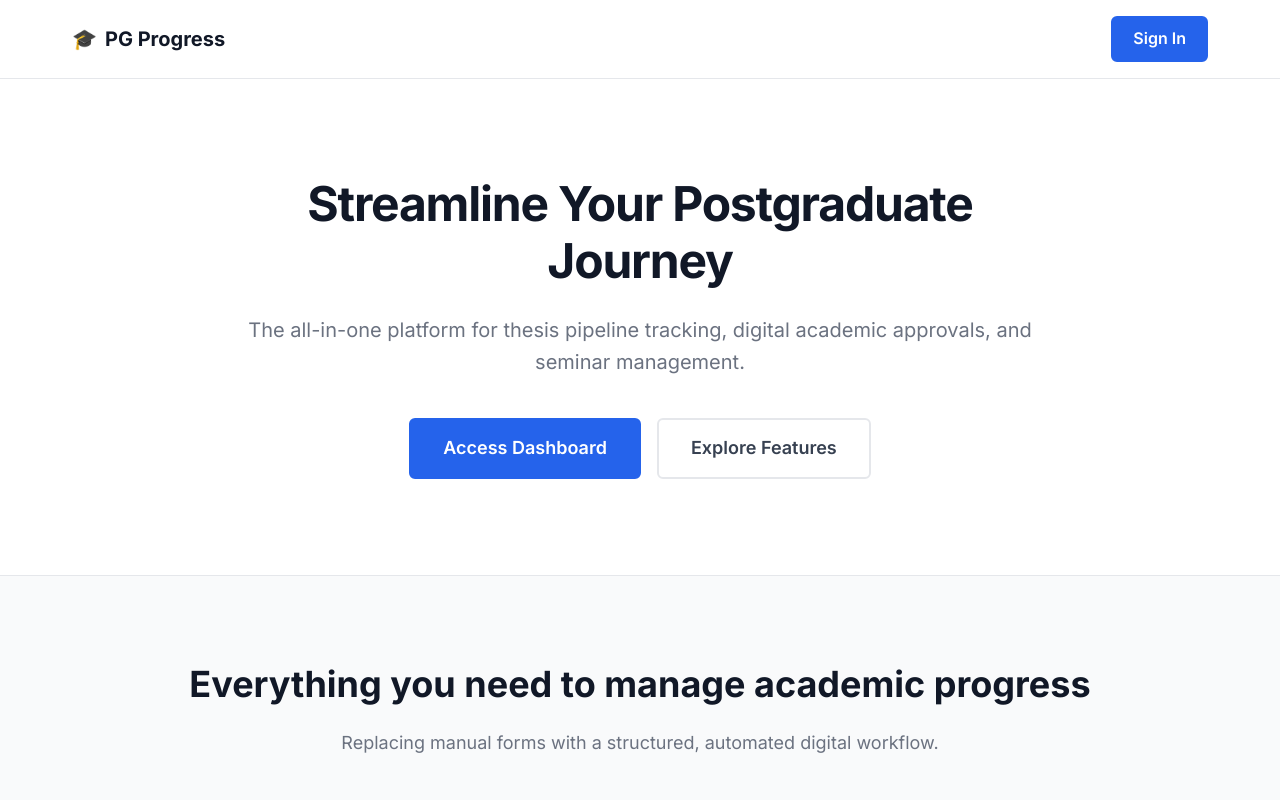
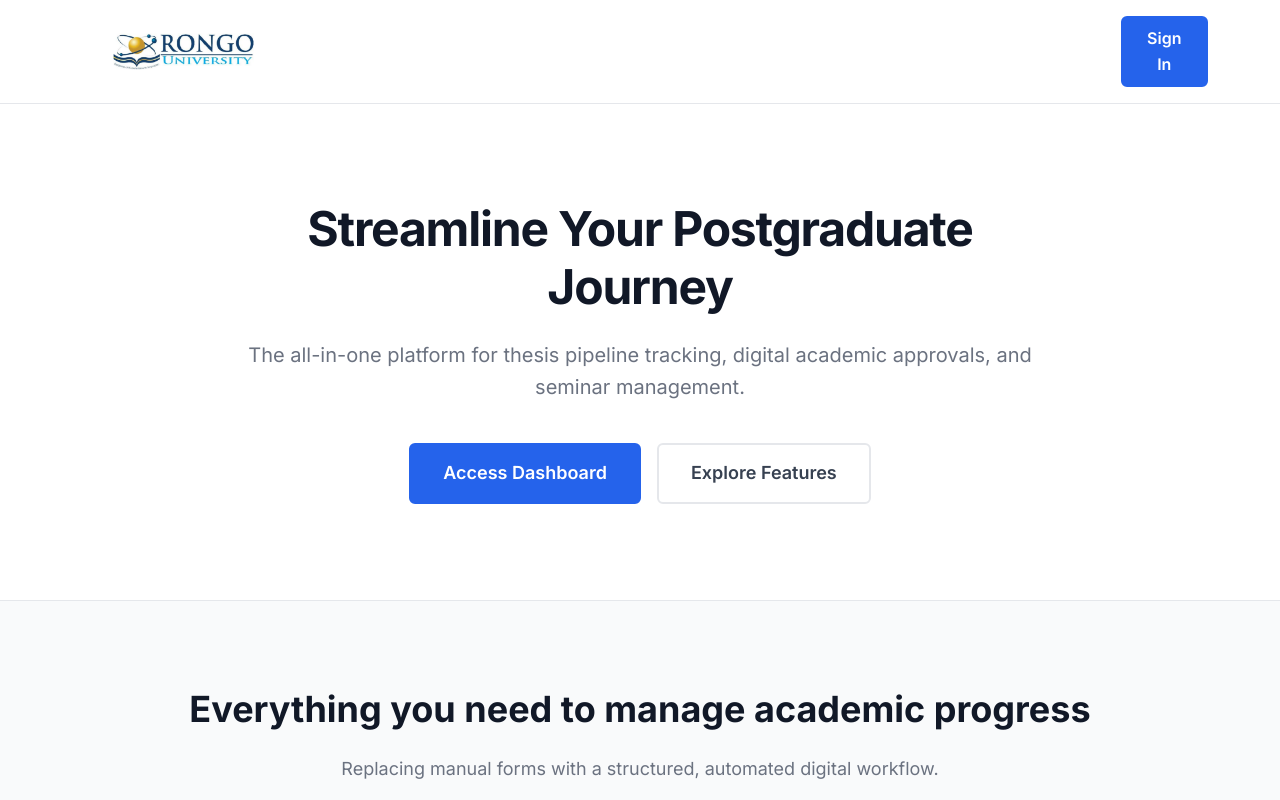
Before and after one commit to clifford130/post_graduate_system_prototype, a plain HTML site: page login/index.html in a window 1280 px wide. Shown: the top 800 px of the page. Drawn offline with Linux system fonts and the light colour scheme.

Commit message:
ru logo added

```diff
--- a/login/index.html
+++ b/login/index.html
@@ -13,10 +13,10 @@
   <body>
     <nav class="navbar">
       <div class="nav-container">
-        <div class="logo">
-          <span class="logo-icon">🎓</span>
-          <span class="logo-text">PG Progress</span>
-        </div>
+        <div class="logo-container">
+          <div class="logo-v">
+            <img src="\assets\ru.png" alt="R.U logo" class="logo-img">
+          </div>
         <div class="nav-actions">
           <a href="login.html" class="btn btn-primary">Sign In</a>
         </div>
--- a/login/landing.css
+++ b/login/landing.css
@@ -69,6 +69,9 @@ body {
     justify-content: space-between;
     align-items: center;
 }
+.nav-actions{
+    margin-left: 850px;
+}
 
 .logo {
     display: flex;
@@ -79,6 +82,14 @@ body {
     color: #111827;
 }
 
+.logo-container{
+    display: flex;
+    align-items: center;
+    gap: 12px;
+    margin-left: 40px;
+  }
+  .logo-img{
+    height: 50px;}
 /* Hero Section */
 .hero {
     background-color: #ffffff;
```
Also changed, not shown: assets/ru.png (added).
